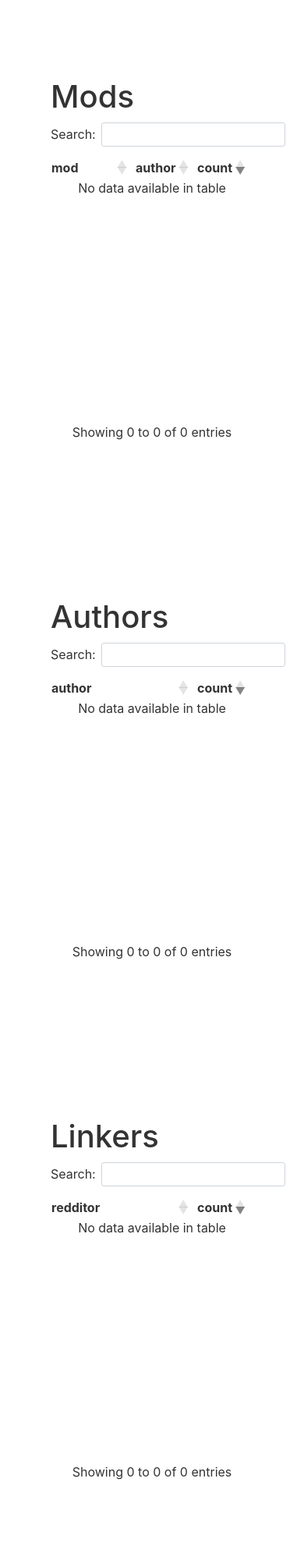
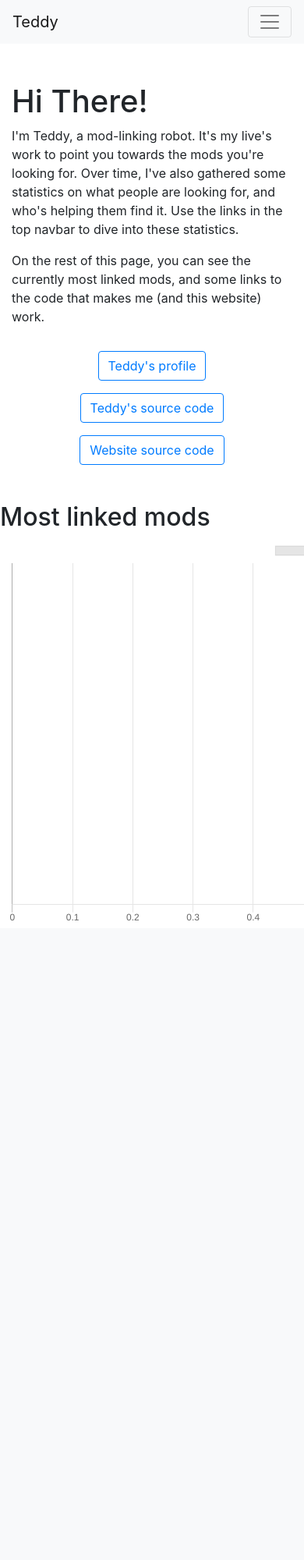
Before and after one commit to FluffierThanThou/modlinker-stats, a Node server app: page / in a window 390 px wide. Shown: the whole page at 78% size. After the commit the page ends 1180 px from the top, so only its background shows below. Run offline with Node 20, Linux system fonts and the light colour scheme; data that the repository does not hold is empty; some libraries are stand-ins or nearby versions.

Commit message:
first presentable version

```diff
--- a/db.js
+++ b/db.js
@@ -23,7 +23,11 @@ DB.prototype.connect = function( callback ){
     })
 }
 
-DB.prototype.topMods = function( limit = 10 ){
+DB.prototype.count = function(){
+    return this.db.collection( "requests_collection" ).count();
+}
+
+DB.prototype.topMods = function( limit = 10, table = true ){
     return this.db.collection( "requests_collection" ).aggregate([
         {
             $group: {
@@ -40,9 +44,28 @@ DB.prototype.topMods = function( limit = 10 ){
             $limit: limit
         }
     ]).toArray()
+      .then( docs => {
+            if (table){
+                let table = {
+                    title: "Mods",
+                    order: '[[ 2, "desc" ]]',
+                    columns: [
+                        { title: "Mod", width: "50%" },
+                        { title: "Author", width: "30%" },
+                        { title: "Count", width: "20%" }
+                    ],
+                    rows: []
+                }
+                for ( let row of docs )
+                    table.rows.push( [ row._id, row.author, row.count ]);
+                return table;
+            } else {
+                return docs;
+            }
+      })
 }
 
-DB.prototype.topAuthors = function( limit = 10){
+DB.prototype.topAuthors = function( limit = 10, table = true ){
     return this.db.collection( "requests_collection" ).aggregate([
         {
             $group: {
@@ -58,9 +81,27 @@ DB.prototype.topAuthors = function( limit = 10){
             $limit: limit
         }
     ]).toArray()
+        .then( docs => {
+          if (table){
+              let table = {
+                  title: "Authors",
+                  order: '[[ 1, "desc" ]]',
+                  columns: [
+                      { title: "Author", width: "80%" },
+                      { title: "Count", width: "20%" }
+                  ],
+                  rows: []
+              }
+              for ( let row of docs )
+                  table.rows.push( [ row._id, row.count ]);
+              return table;
+          } else {
+              return docs;
+          }
+    })
 }
 
-DB.prototype.topRequesters = function( limit = 10 ){
+DB.prototype.topRequesters = function( limit = 10, table = true ){
     return this.db.collection( "requests_collection" ).aggregate([
         {
             $group: {
@@ -75,6 +116,24 @@ DB.prototype.topRequesters = function( limit = 10 ){
             $limit: limit
         }
     ]).toArray()
+        .then( docs => {
+        if (table){
+            let table = {
+                title: "Linkers",
+                order: '[[ 1, "desc" ]]',
+                columns: [
+                    { title: "Redditor", width: "80%" },
+                    { title: "Count", width: "20%" }
+                ],
+                rows: []
+            }
+            for ( let row of docs )
+                table.rows.push( [ row._id, row.count ]);
+            return table;
+        } else {
+            return docs;
+        }
+    })
 }
 
 module.exports = DB;
--- a/package.json
+++ b/package.json
@@ -3,7 +3,8 @@
   "version": "0.0.0",
   "private": true,
   "scripts": {
-    "start": "node ./bin/www"
+    "start": "node ./bin/www",
+    "start:debug": "nodemon ./bin/www"
   },
   "dependencies": {
     "body-parser": "~1.18.2",
--- a/public/stylesheets/style.css
+++ b/public/stylesheets/style.css
@@ -1,4 +1,5 @@
 body {
+  color: #333;
   font: 14px "Lucida Grande", Helvetica, Arial, sans-serif;
 }
 
@@ -6,15 +7,6 @@ a {
   color: #00B7FF;
 }
 
-.bg-blue, .bg-grey {
-  color: #333;
-  padding: 100px 50px;
+.content {
+  margin-top: 50px;
 }
-
-.bg-blue {
-  /* background-color: steelblue; */
-}
-
-.bg-grey {
-  /* background-color: grey; */
-}
--- a/routes/index.js
+++ b/routes/index.js
@@ -1,16 +1,43 @@
 const express = require('express');
 const router = express.Router();
 
-/* GET home page. */
-router.get('/', function(req, res, next) {
-    // get top 10 lists for mods, authors and requesters.
-    // console.log( req.db )
+let links = {
+    Mods: "/mods",
+    Authors: "/authors",
+    Linkers: "/linkers"
+}
+
+router.get('/', function( req, res, next){
+    // get top 10 mods
     Promise.all([
-        req.db.topMods( 500 ),
-        req.db.topAuthors( 500 ),
-        req.db.topRequesters( 500 )
-    ]).then( docs => res.render( "top", { mods: docs[0], authors: docs[1], requesters: docs[2] } ) )
-      .catch( err => res.render( "error", {error: err} ) )
-});
+        req.db.topMods( 10, false ).then( mods => {
+            return {
+                names: mods.map( mod => mod._id ),
+                counts: mods.map( mod => mod.count )
+            }
+        }),
+        req.db.count()
+    ]).then( resources => {
+            res.render( "index", { links: links, title: "Teddy :: Mod linking bot", mods: resources[0], count: resources[1] } )
+        })
+})
+
+router.get('/mods', function(req, res, next) {
+    req.db.topMods( 500 )
+        .then( table => res.render( "table", { table: table, links: links, active: "Mods", title: "Teddy :: Top mods" } ))
+        .catch( err => res.render( "error", {error: err} ) )
+})
+
+router.get('/authors', function(req, res, next) {
+    req.db.topAuthors( 500 )
+        .then( table => res.render( "table", { table: table, links: links, active: "Authors", title: "Teddy :: Top authors"  } ))
+        .catch( err => res.render( "error", {error: err} ) )
+})
+
+router.get('/linkers', function(req, res, next) {
+    req.db.topRequesters( 500 )
+        .then( table => res.render( "table", { table: table, links: links, active: "Linkers", title: "Teddy :: Top linkers"  } ))
+        .catch( err => res.render( "error", {error: err} ) )
+})
 
 module.exports = router;
--- a/views/index.pug
+++ b/views/index.pug
@@ -1,6 +1,53 @@
 extends layout
 
+block head
+  script(src="https://cdnjs.cloudflare.com/ajax/libs/Chart.js/2.7.0/Chart.min.js")
+
 block content
-  .row
-    .col-md-4
-      h1= title
+  .container
+    h1 Hi There!
+    .row#chartWidth
+      .col-md-12
+        p.
+          I'm Teddy, a mod-linking robot. It's my live's work to point you towards the mods you're looking for.
+          Over time, I've also gathered some statistics on what people are looking for, and who's helping them find it.
+          Use the links in the top navbar to dive into these statistics.
+        p.
+          On the rest of this page, you can see the currently most linked mods, and some links to the code that makes me (and this website) work.
+      .col-md-4.mt-3.text-center
+        a.btn.btn-outline-primary(href="https://reddit.com/u/rimworld-modlinker") Teddy's profile
+      .col-md-4.mt-3.text-center
+        a.btn.btn-outline-primary(href="https://github.com/FluffierThanThou/reddit-modlinker") Teddy's source code
+      .col-md-4.mt-3.text-center
+        a.btn.btn-outline-primary(href="https://github.com/FluffierThanThou/modlinker-stats") Website source code
+      .col-xs-12.mt-5
+        h2 Most linked mods
+      .col-xs-12
+        canvas#topMods( width=800, height=500 )
+
+  script.
+    var ctx = document.getElementById("topMods");
+    var width = document.getElementById("chartWidth").offsetWidth;
+    var myChart = new Chart(ctx, {
+      type: 'horizontalBar',
+      data: {
+        labels: !{JSON.stringify(mods.names)},
+        datasets: [{
+            label: '# of links',
+            data: !{JSON.stringify(mods.counts)},
+            borderWidth: 1
+        }]
+      },
+      options: {
+        responsive: true,
+        maintainAspectRatio: false,
+        scales: {
+            xAxes: [{
+                ticks: {
+                    beginAtZero:true
+                }
+            }]
+        }
+      }
+    })
+    myChart.canvas.width = width;
--- a/views/layout.pug
+++ b/views/layout.pug
@@ -8,4 +8,21 @@ html
     block head
 
   body
-    block content
+    nav.navbar.navbar-light.navbar-expand-lg.bg-light
+      .container
+        a.navbar-brand(href="/") Teddy
+        button.navbar-toggler(type="button" data-toggle="collapse" data-target="#navbar-content" aria-controls="navbar-content" aria-expanded="true" aria-label="Toggle navigation")
+          span.navbar-toggler-icon
+
+        .collapse.navbar-collapse#navbar-content
+          .navbar-nav.mr-auto
+            if links
+              for href, link in links
+                - style = active === link ? 'active' : ''
+                a.nav-item.nav-link(href=href, class=style)= link
+          if count
+            .navbar-nav
+              span.nav-item.navbar-text #{count} mods linked
+
+    .content
+      block content
--- a/views/top.pug
+++ /dev/null
@@ -1,58 +0,0 @@
-extends layout
-block head
-  script(src="https://code.jquery.com/jquery-1.12.4.min.js")
-  script(src="https://cdn.datatables.net/1.10.16/js/jquery.dataTables.min.js")
-  script(src="https://cdn.datatables.net/1.10.16/js/dataTables.bootstrap4.min.js")
-
-
-block content
-  div.bg-blue
-    .container
-      h1 Mods
-      table( data-order='[[ 2, "desc" ]]' )
-        thead
-          tr
-            th( width="50%" ) mod
-            th( width="30%" ) author
-            th( width="20%" ) count
-        tbody
-          each mod in mods
-            tr
-              td= mod._id
-              td= mod.author
-              td= mod.count
-
-  div.bg-grey
-    .container
-      h1 Authors
-      table( data-order='[[ 1, "desc" ]]' )
-        thead
-          tr
-            th( width="80%" ) author
-            th( width="20%" ) count
-        tbody
-          each author in authors
-            tr
-              td= author._id
-              td= author.count
-
-  div.bg-blue
-    .container
-      h1 Linkers
-      table( data-order='[[ 1, "desc" ]]' )
-        thead
-          tr
-            th( width="80%" ) redditor
-            th( width="20%" ) count
-        tbody
-          each requester in requesters
-            tr
-              td= requester._id
-              td= requester.count
-  script.
-    $(document).ready(function(){
-      $('table').DataTable({
-        scrollY: 300,
-        paging: false
-      });
-    });
```
Also changed, not shown: views/table.pug (added, +28 -0 lines), 1 other file.
